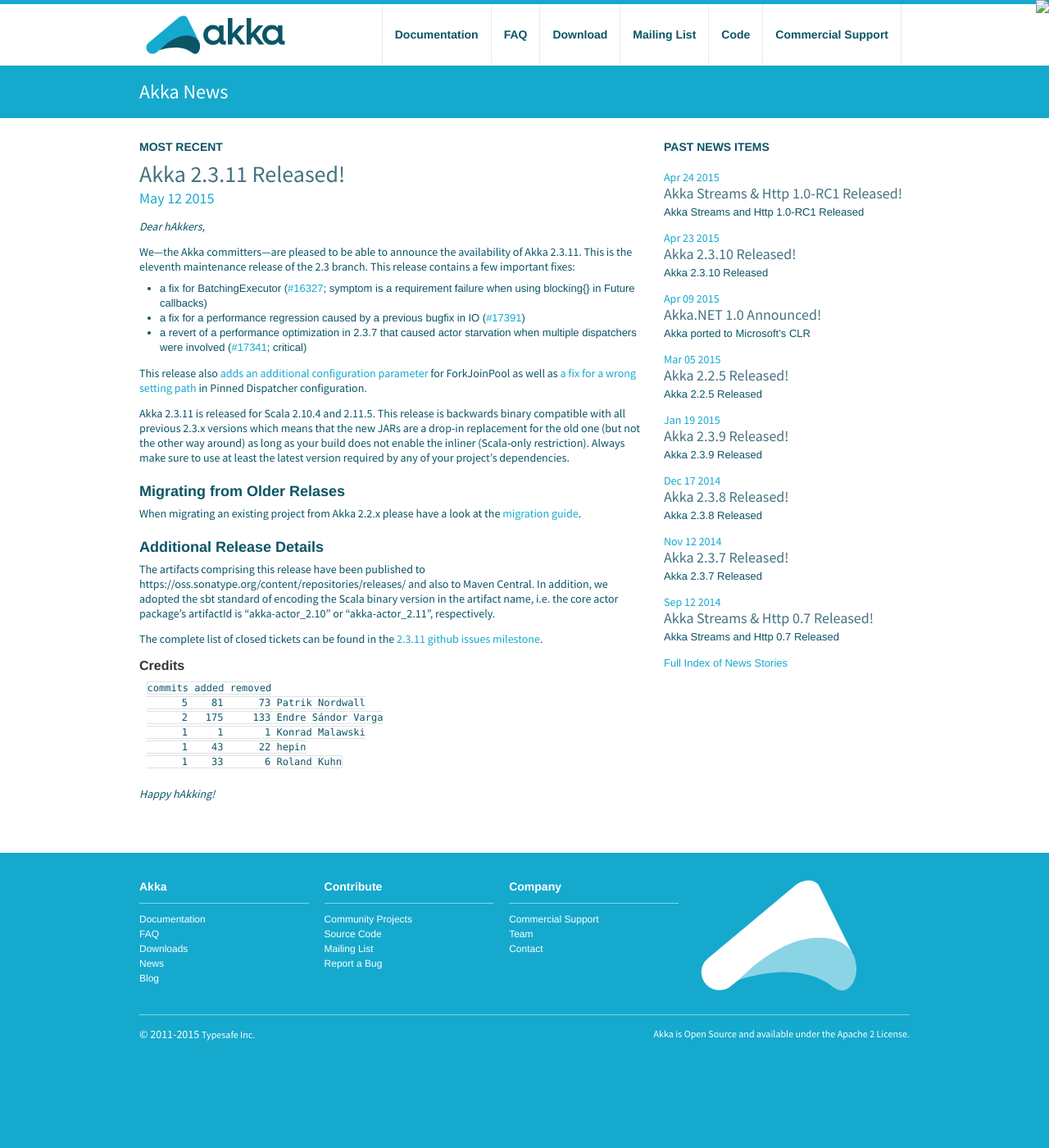
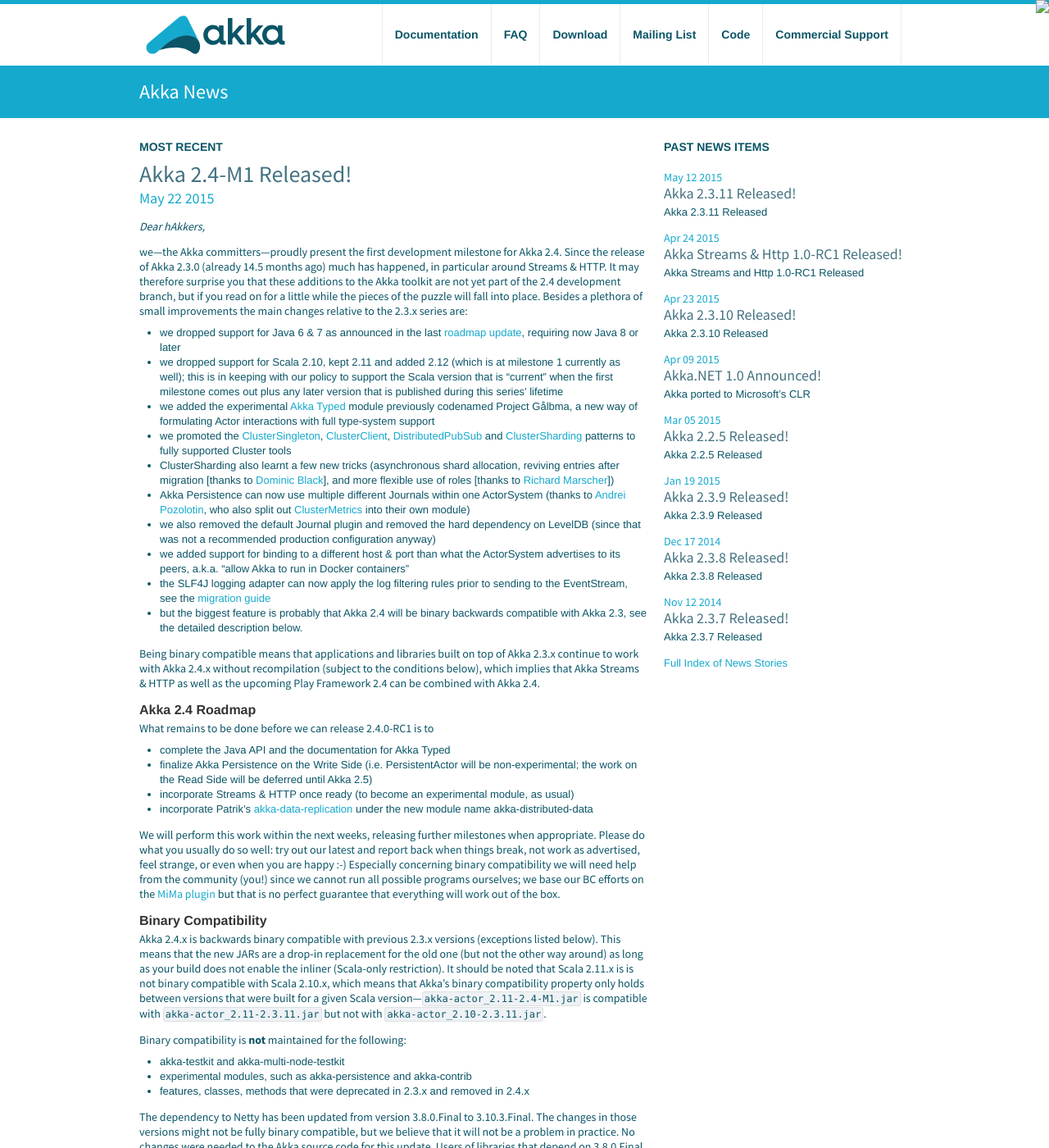
Before and after one commit to raboof/akka.github.com, a Jekyll site: the page built from news/index.md, in a window 1280 px wide and 1400 px high. Shown: the whole window at 82% size. Built offline with Jekyll 4.4.1, drawn with Linux system fonts in a browser that asks for light colours; some of the changed text lies outside the part shown.

Commit message:
release 2.4-M1

```diff
--- a/docs/index.md
+++ b/docs/index.md
@@ -5,7 +5,7 @@
 
 ## Release Versions
 
-### Akka 2.3.11 (current stable release) for Scala 2.10 and 2.11
+### Akka 2.3.11 (current stable release) for Scala 2.10 / 2.11 and Java 6+
 
 * Akka Documentation
 
@@ -15,7 +15,7 @@
 
 * Akka API - for [Java](http://doc.akka.io/japi/akka/2.3.11/) and [Scala](http://doc.akka.io/api/akka/2.3.11/)
 
-### Akka 2.2.5 (previous stable release) for Scala 2.10
+### Akka 2.2.5 (previous stable release) for Scala 2.10 and Java 6+
 
 * Akka Documentation
 
@@ -24,6 +24,18 @@
   * [EPUB](http://doc.akka.io/docs/akka/2.2.5/Akka.epub) (Combined Java and Scala)
 
 * Akka API - for [Java](http://doc.akka.io/japi/akka/2.2.5/) and [Scala](http://doc.akka.io/api/akka/2.2.5/)
+
+## Milestone Versions
+
+### Akka 2.4-M1 (pre-release of what is going to become Akka 2.4) for Scala 2.11 / 2.12.0-M1 and Java 8+
+
+* Akka Documentation
+
+  * HTML for [Java](http://doc.akka.io/docs/akka/2.4-M1/java.html) and [Scala](http://doc.akka.io/docs/akka/2.4-M1/scala.html)
+  * PDF for [Java](http://doc.akka.io/docs/akka/2.4-M1/AkkaJava.pdf) and [Scala](http://doc.akka.io/docs/akka/2.4-M1/AkkaScala.pdf)
+  * [EPUB](http://doc.akka.io/docs/akka/2.4-M1/Akka.epub) (Combined Java and Scala)
+
+* Akka API - for [Java](http://doc.akka.io/japi/akka/2.4-M1/) and [Scala](http://doc.akka.io/api/akka/2.4-M1/)
 
 ## Akka Snapshots
 
--- /dev/null
+++ b/news/_posts/2015-05-22-akka-2.4-M1-released.md
@@ -0,0 +1,176 @@
+---
+layout: news
+title: Akka 2.4-M1 Released!
+author: Roland Kuhn
+short: Akka 2.4-M1 Released
+---
+
+*Dear hAkkers,*
+
+we—the Akka committers—proudly present the first development milestone for Akka 2.4. Since the release of Akka 2.3.0 (already 14.5 months ago) much has happened, in particular around Streams & HTTP. It may therefore surprise you that these additions to the Akka toolkit are not yet part of the 2.4 development branch, but if you read on for a little while the pieces of the puzzle will fall into place. Besides a plethora of small improvements the main changes relative to the 2.3.x series are:
+
+* we dropped support for Java 6 & 7 as announced in the last [roadmap update](http://www.typesafe.com/blog/akka-roadmap-update-dec-2014), requiring now Java 8 or later
+* we dropped support for Scala 2.10, kept 2.11 and added 2.12 (which is at milestone 1 currently as well); this is in keeping with our policy to support the Scala version that is “current” when the first milestone comes out plus any later version that is published during this series’ lifetime
+* we added the experimental [Akka Typed](http://doc.akka.io/docs/akka/2.4-M1/scala/typed.html) module previously codenamed Project Gålbma, a new way of formulating Actor interactions with full type-system support
+* we promoted the [ClusterSingleton](http://doc.akka.io/docs/akka/2.4-M1/scala/cluster-singleton.html), [ClusterClient](http://doc.akka.io/docs/akka/2.4-M1/scala/cluster-client.html), [DistributedPubSub](http://doc.akka.io/docs/akka/2.4-M1/scala/distributed-pub-sub.html) and [ClusterSharding](http://doc.akka.io/docs/akka/2.4-M1/scala/cluster-sharding.html) patterns to fully supported Cluster tools
+* ClusterSharding also learnt a few new tricks (asynchronous shard allocation, reviving entries after migration [thanks to [Dominic Black](https://github.com/DomBlack)], and more flexible use of roles [thanks to [Richard Marscher](https://github.com/rmarsch)])
+* Akka Persistence can now use multiple different Journals within one ActorSystem (thanks to [Andrei Pozolotin](https://github.com/Andrei-Pozolotin), who also split out [ClusterMetrics](http://doc.akka.io/docs/akka/2.4-M1/scala/cluster-metrics.html) into their own module)
+* we also removed the default Journal plugin and removed the hard dependency on LevelDB (since that was not a recommended production configuration anyway)
+* we added support for binding to a different host & port than what the ActorSystem advertises to its peers, a.k.a. “allow Akka to run in Docker containers”
+* the SLF4J logging adapter can now apply the log filtering rules prior to sending to the EventStream, see the [migration guide](http://doc.akka.io/docs/akka/2.4-M1/project/migration-guide-2.3.x-2.4.x.html#Slf4j_logging_filter)
+* but the biggest feature is probably that Akka 2.4 will be binary backwards compatible with Akka 2.3, see the detailed description below.
+
+Being binary compatible means that applications and libraries built on top of Akka 2.3.x continue to work with Akka 2.4.x without recompilation (subject to the conditions below), which implies that Akka Streams & HTTP as well as the upcoming Play Framework 2.4 can be combined with Akka 2.4.
+
+#### Akka 2.4 Roadmap ####
+
+What remains to be done before we can release 2.4.0-RC1 is to
+
+* complete the Java API and the documentation for Akka Typed
+* finalize Akka Persistence on the Write Side (i.e. PersistentActor will be non-experimental; the work on the Read Side will be deferred until Akka 2.5)
+* incorporate Streams & HTTP once ready (to become an experimental module, as usual)
+* incorporate Patrik’s [akka-data-replication](https://github.com/patriknw/akka-data-replication) under the new module name akka-distributed-data
+
+We will perform this work within the next weeks, releasing further milestones when appropriate. Please do what you usually do so well: try out our latest and report back when things break, not work as advertised, feel strange, or even when you are happy :-) Especially concerning binary compatibility we will need help from the community (you!) since we cannot run all possible programs ourselves; we base our BC efforts on the [MiMa plugin](https://github.com/typesafehub/migration-manager) but that is no perfect guarantee that everything will work out of the box.
+
+#### Binary Compatibility ####
+
+Akka 2.4.x is backwards binary compatible with previous 2.3.x versions (exceptions listed below). This means that the new JARs are a drop-in replacement for the old one (but not the other way around) as long as your build does not enable the inliner (Scala-only restriction). It should be noted that Scala 2.11.x is is not binary compatible with Scala 2.10.x, which means that Akka’s binary compatibility property only holds between versions that were built for a given Scala version—`akka-actor_2.11-2.4-M1.jar` is compatible with `akka-actor_2.11-2.3.11.jar` but not with `akka-actor_2.10-2.3.11.jar`.
+
+Binary compatibility is **not** maintained for the following:
+
+* akka-testkit and akka-multi-node-testkit
+* experimental modules, such as akka-persistence and akka-contrib
+* features, classes, methods that were deprecated in 2.3.x and removed in 2.4.x
+
+The dependency to Netty has been updated from version 3.8.0.Final to 3.10.3.Final. The changes in those versions might not be fully binary compatible, but we believe that it will not be a problem in practice. No changes were needed to the Akka source code for this update. Users of libraries that depend on 3.8.0.Final that break with 3.10.3.Final should be able to manually downgrade the dependency to 3.8.0.Final and Akka will still work with that version.
+
+The dependency to Typesafe Config has been updated from 1.2.1 to 1.3.0 which should be binary compatible for the vast majority users, except for obscure edge cases as its [changelog](https://github.com/typesafehub/config/blob/master/NEWS.md#130-may-8-2015) points out. This change was made in order in order to use new JDK8 specific features in the library as well as to align Akka with Play which is now also depending on 1.3.0.
+
+When migrating a code base to 2.4 please refer to the [migration guide](http://doc.akka.io/docs/akka/2.4-M1/project/migration-guide-2.3.x-2.4.x.html) in order to profit from some of the improvements.
+
+#### Additional Release Details ####
+
+The artifacts comprising this release have been published to https://oss.sonatype.org/content/repositories/releases/ and also to Maven Central. In addition, we adopted the sbt standard of encoding the Scala binary version in the artifact name, i.e. the core actor package’s artifactId is “akka-actor_2.11” or “akka-actor_2.12.0-M1”, respectively.
+
+The complete list of closed tickets can be found in the [2.4-M1 github issues milestone](https://github.com/akka/akka/issues?q=milestone%3A2.4-M1).
+
+#### Credits ####
+
+We are extraordinarily proud of the long list of contributors to this release, looking at the commit history we find more than 100 names! We are particularly thankful to [hepin1989](https://github.com/hepin1989) (a.k.a. kerr) who contributed already 19 pull requests to Akka. Other noteworthy mentions besides [Andrei Pozolotin](https://github.com/Andrei-Pozolotin)’s, [Dominic Black](https://github.com/DomBlack)’s and [Richard Marscher](https://github.com/rmarsch)’s (which are already listed above) are:
+
+* Improve remote watching mechanism by [Thibaut Robert](https://github.com/trobert)
+* Improve AtLeastOnceDelivery by [Adam Warski](https://github.com/adamw)
+* Get current topics in DistributedPubSub by [Ben Poserow](https://github.com/BPoserow)
+
+2.3.0 compared to 2.4-M1:
+
+    commits added removed
+      140   17263   28182 Patrik Nordwall
+       64    9394    2486 Konrad 'ktoso' Malawski
+       36    6444    3433 Roland Kuhn
+       33    3686     734 Björn Antonssonn
+       27    2300     1275 Martynas Mickevičius
+       11     345     179 hepin
+        8   10253     620 Andrei Pozolotin
+        8    1254     136 Endre Sándor Varga
+        8     768     255 Viktor Klang
+        6      28      15 Nitsan Wakart
+        4       5       5 Stanislav Savulchik
+        3      89      14 Csongor Somogyi
+        3       4       4 kerr
+        3      58      16 Johannes Rudolph
+        3      90       7 Benjamin Poserow
+        3     144       8 Colin Godsey
+        3     101      65 Eugene Platonov
+        3     140      94 Marcin Kubala
+        3     128       8 Nikita Melkozerov
+        3      60       9 kustosz
+        2     110      14 Jeroen Gordijn
+        2     127       8 Balázs Kossovics
+        2       5       3 Stevo Slavić
+        2     916     188 Dominic Black
+        2     869     834 dario.rexin
+        2      10       9 xuwei-k
+        2     218     192 Thibaut Robert
+        2     181      68 Tomasz Lelek
+        1      10       2 Saeed Zarinfam
+        1       4       6 gfaerie
+        1       2       1 Kane Rogers
+        1       2       2 Chris Johnson
+        1      42      20 rmarsch
+        1       1       1 Richard Summerhayes
+        1       8       3 Mathias
+        1      15      15 Ben McCann
+        1       1       1 Piyush Mishra
+        1       2       2 Valerian
+        1       1       1 Jonas Fonseca
+        1       3       3 Michael Ummels
+        1       1       1 Katherine Fellows
+        1      15       1 Ahmed Soliman
+        1      36      39 Paweł Kaczor
+        1      71       1 Brendan Lawlor
+        1      41      18 Ostapenko Evgeniy
+        1       2       2 André Wolski
+        1       2       2 Katsunori Kanda
+        1      53      37 Michal Knapik
+        1     605       0 Martin Krasser
+        1     284       8 dch
+        1       2       2 Arnaud Gourlay
+        1     246       2 Michal Rus
+        1     440      34 Giovanni Botta
+        1      74      15 Martin Eigenbrodt
+        1       2       2 Shikhar Bhushan
+        1     103      29 Michael R. Maletich
+        1       2       2 Seulgi Kim
+        1       1       1 Heiko Seeberger
+        1     246      28 Michał Węgrzyn
+        1       2       2 Pavel Boldyrev
+        1       1       1 Goddamned Qu
+        1       2       2 Dale Wijnand
+        1       6       6 Evan Tsue
+        1       1       1 Raymond Roestenburg
+        1     219      37 Xingrun CHEN
+        1     439      17 Ilya Epifanov
+        1       1       1 Dawid Malina
+        1      53       7 dormidon
+        1       0       7 Samuel Heaney
+        1      78      12 adamw
+        1       2       2 Ruurtjan
+        1     630      26 Krzysztof Janosz
+        1      12       2 Paul Roman
+        1      45       0 Dan Brown
+        1       1       1 litomSegal
+        1       8       2 Gaju Bhat
+        1     197     121 rasummer
+        1      42       3 Alejandro Lujan
+        1      25       2 Ekin Gecikligun
+        1       2       3 Eric Le Goff
+        1       8       6 Raul Bache
+        1      17      10 sangche
+        1     394       0 Gaston M. Tonietti
+        1     768     768 Julian Tescher
+        1       7       0 John Ulric
+        1       1       1 Flavio W. Brasil
+        1     414       0 Dario Rexin
+        1       1       1 Duarte Nunes
+        1       1       1 qian miao
+        1       2       2 Tair Sabirgaliev
+        1      95      18 Łukasz Dubiel
+        1      44      11 Marek Prochera
+        1     446       0 Marcus Ljungblad
+        1       2       2 Sergey Kisel
+        1       6       1 Reid Spencer
+        1       5       5 nordicway
+        1       8       7 Pavel Zalunin
+        1       1       1 Ronak Buch
+        1       4       4 drozzy
+        1       1       1 Jacob Gulotta
+        1       1       1 LeonardMeyer
+        1       2       1 Arnout Engelen
+        1       1       1 Chris Grieger
+        1       8      46 Sergey Krauchenia
+        1      55       6 Paweł Wiejacha
+        1      37      15 Max Cai
+
+*Happy hAkking!*
```
